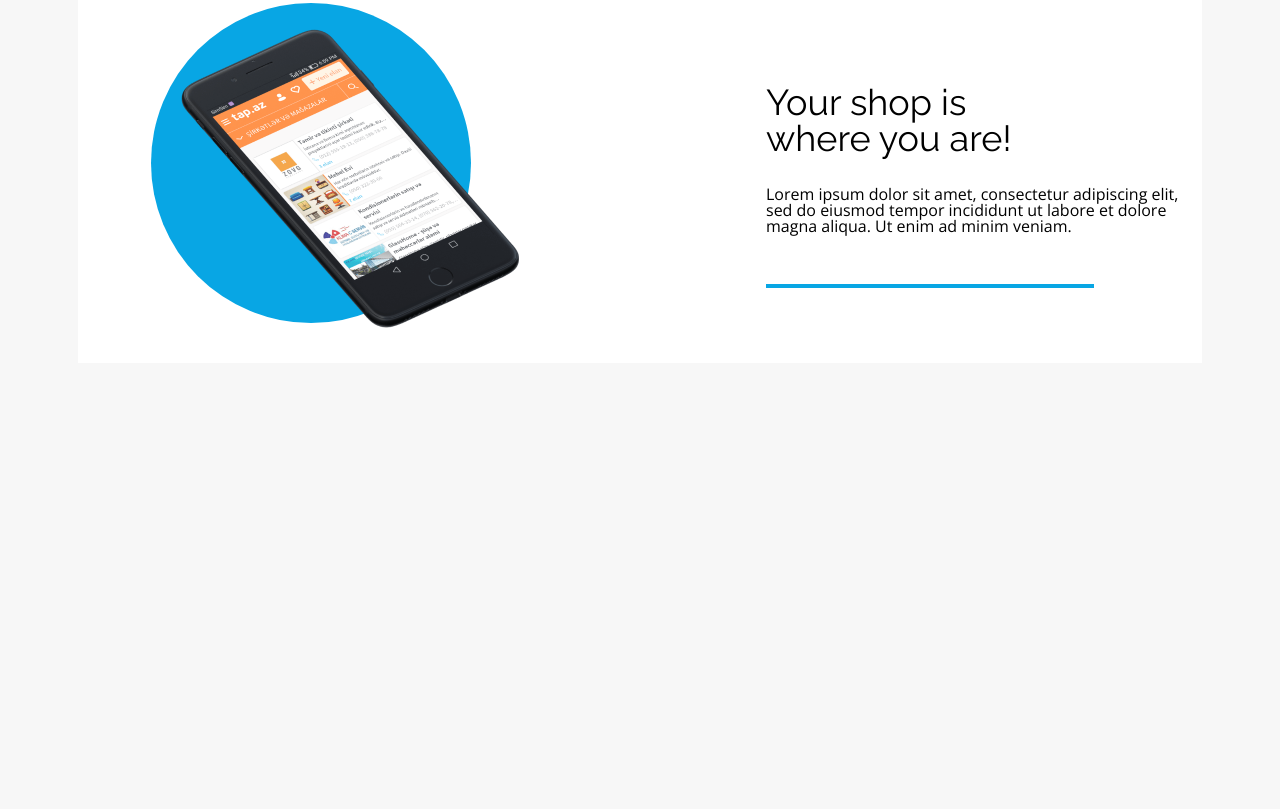
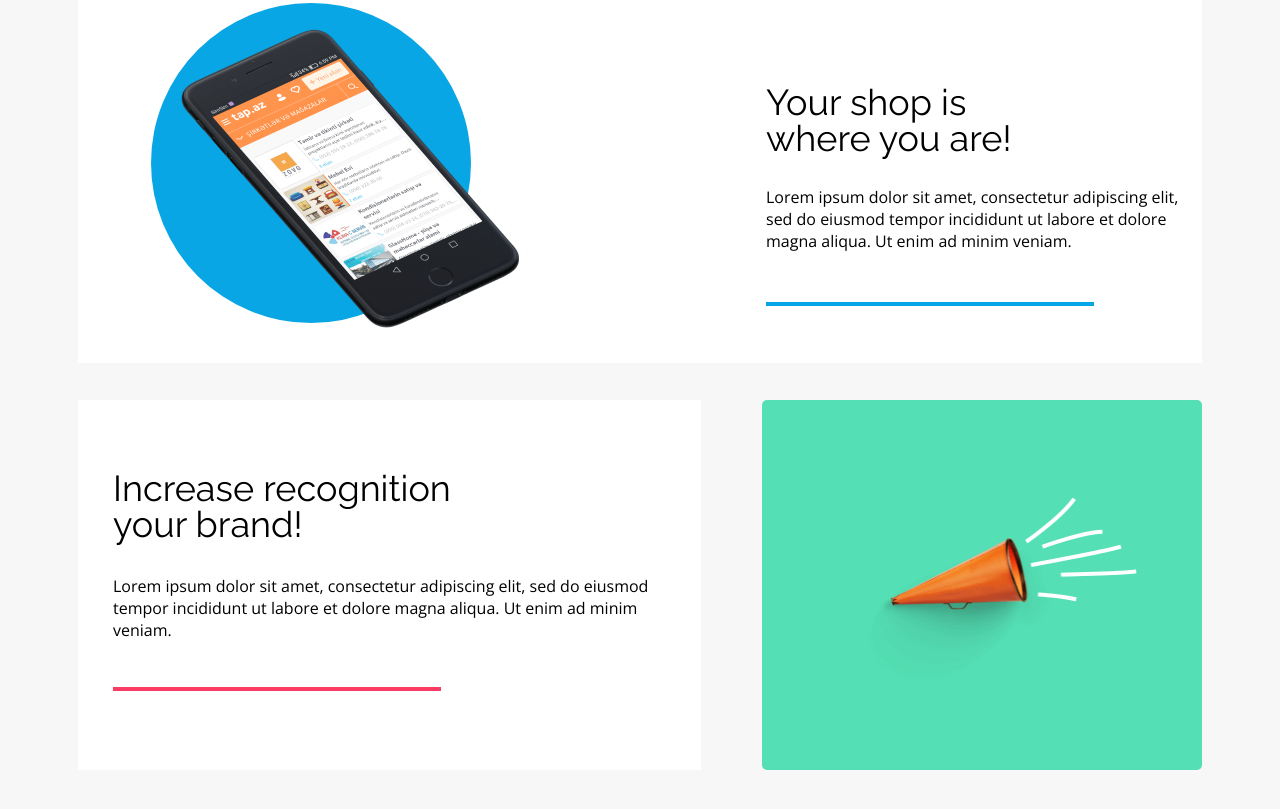
Before and after one commit to Dominikdoms/Dominikdoms.github.io, a plain HTML site: page index.html in a window 1280 px wide. Shown: the part 1914-2723 px from the top of the page. Drawn offline with nearby package versions, Linux system fonts and the light colour scheme.

Commit message:
create third benefit

```diff
--- a/css/style.css
+++ b/css/style.css
@@ -316,6 +316,7 @@ a:active, a:hover {
     font-family: var(--font-spen-sans);
     font-size: 16px;
     color: var(--color-black);
+    line-height: 22px;
 }
 
 .benefits__first-macbook {
@@ -353,9 +354,8 @@ a:active, a:hover {
     transform: rotate(45deg);
 }
 
-/*------------------------------*/
+
 /*----------BENEFITS-SECOND-----*/
-/*------------------------------*/
 
 .benefits__second {
     width: 100%;
@@ -395,6 +395,7 @@ a:active, a:hover {
     font-size: 16px;
     color: var(--color-black);
     width: 416px;
+    line-height: 22px;
 }
 
 .benefits__second-iphone {
@@ -419,7 +420,7 @@ a:active, a:hover {
     display: block;
 }
 
-.benefits__second-square {
+.benefits__second-circle {
     width: 320px;
     height: 320px;
     background-color: var(--color-primary);
@@ -430,3 +431,78 @@ a:active, a:hover {
     top: -19px;
     z-index: -1;
 }
+
+/*----------BENEFITS-THIRD-----*/
+
+
+.benefits__third {
+    width: 100%;
+    height: 370px;
+    display: flex;
+    justify-content: space-between;
+    margin-top: 37px;
+}
+
+.benefits__third-text {
+    width: 554px;
+    height: 202px;
+    /* margin: 91px 35px; */
+    background-color: var(--color-white);
+    padding: 70px 34px 98px 35px;
+}
+
+.benefits__third-title {
+    font-family: var(--font-realway);
+    font-size: 36px;
+    color: var(--color-black);
+    margin-bottom: 30px;
+    width: 348px;
+    height: 75px;
+}
+
+.benefits__third-text::after {
+    content: "";
+    width: 328px;
+    height: 4px;
+    background-color: var(--color-redish);
+    margin-top: 46px;
+    display: block;
+}
+.benefits__third-description {
+    font-family: var(--font-spen-sans);
+    font-size: 16px;
+    color: var(--color-black);
+    line-height: 22px;
+}
+
+.benefits__third-trumpet {
+    width: 440px;
+    height: 370px;
+    position: relative;
+    z-index: 1;
+    background-color: var(--color-green);
+    border-radius: 5px;
+}
+
+.benefits__third-trumpet-img {
+    height: 208px;
+    width: 295px;
+    position: relative;
+    left: 80px;
+    bottom: -97px;
+}
+
+
+
+.benefits__third-square {
+    width: 180px;
+    height: 180px;
+    background-color: var(--color-redish);
+    position: absolute;
+    display: block;
+    border-radius: 41px;
+    right: -6px;
+    top: -34px;
+    z-index: -1;
+    transform: rotate(45deg);
+}
--- a/index.html
+++ b/index.html
@@ -79,10 +79,11 @@
                 <div class="benefits__first-text">
                     <h3 class="benefits__first-title">Be always first</h3>
                     <p class="benefits__first-description">
-                        Lorem ipsum dolor sit amet, consectetur adipiscing elit, sed do eiusmod tempor incididunt ut labore et dolore magna aliqua. Ut enim ad minim veniam.
+                        Lorem ipsum dolor sit amet, consectetur adipiscing elit, sed do eiusmod tempor incididunt ut
+                        labore et dolore magna aliqua. Ut enim ad minim veniam.
                     </p>
                 </div>
-<!--                <span class="benefits__first-square"></span>-->
+                <!--                <span class="benefits__first-square"></span>-->
                 <div class="benefits__first-macbook">
                     <span class="benefits__first-square"></span>
                     <img src="assets/Macbook.png" alt="macbook" class="benefits__first-macbook-img">
@@ -93,13 +94,27 @@
                 <div class="benefits__second-text">
                     <h3 class="benefits__second-title">Your shop is where you are!</h3>
                     <p class="benefits__second-description">
-                        Lorem ipsum dolor sit amet, consectetur adipiscing elit, sed do eiusmod tempor incididunt ut labore et dolore magna aliqua. Ut enim ad minim veniam.
+                        Lorem ipsum dolor sit amet, consectetur adipiscing elit, sed do eiusmod tempor incididunt ut
+                        labore et dolore magna aliqua. Ut enim ad minim veniam.
                     </p>
                 </div>
-                <!--                <span class="benefits__first-square"></span>-->
                 <div class="benefits__second-iphone">
-                    <span class="benefits__second-square"></span>
+                    <span class="benefits__second-circle"></span>
                     <img src="assets/iPhone.png" alt="iphone" class="benefits__second-iphone-img">
+                </div>
+            </div>
+            <!---------------------------BENEFITS-SECOND------------------------------------------>
+            <div class="benefits__third">
+                <div class="benefits__third-text">
+                    <h3 class="benefits__third-title">Increase recognition your brand!</h3>
+                    <p class="benefits__third-description">
+                        Lorem ipsum dolor sit amet, consectetur adipiscing elit, sed do eiusmod tempor incididunt ut
+                        labore et dolore magna aliqua. Ut enim ad minim veniam.
+                    </p>
+                </div>
+                <div class="benefits__third-trumpet">
+
+                    <img src="assets/Trumpet.png" alt="Trumpet" class="benefits__third-trumpet-img">
                 </div>
             </div>
         </div>
```
